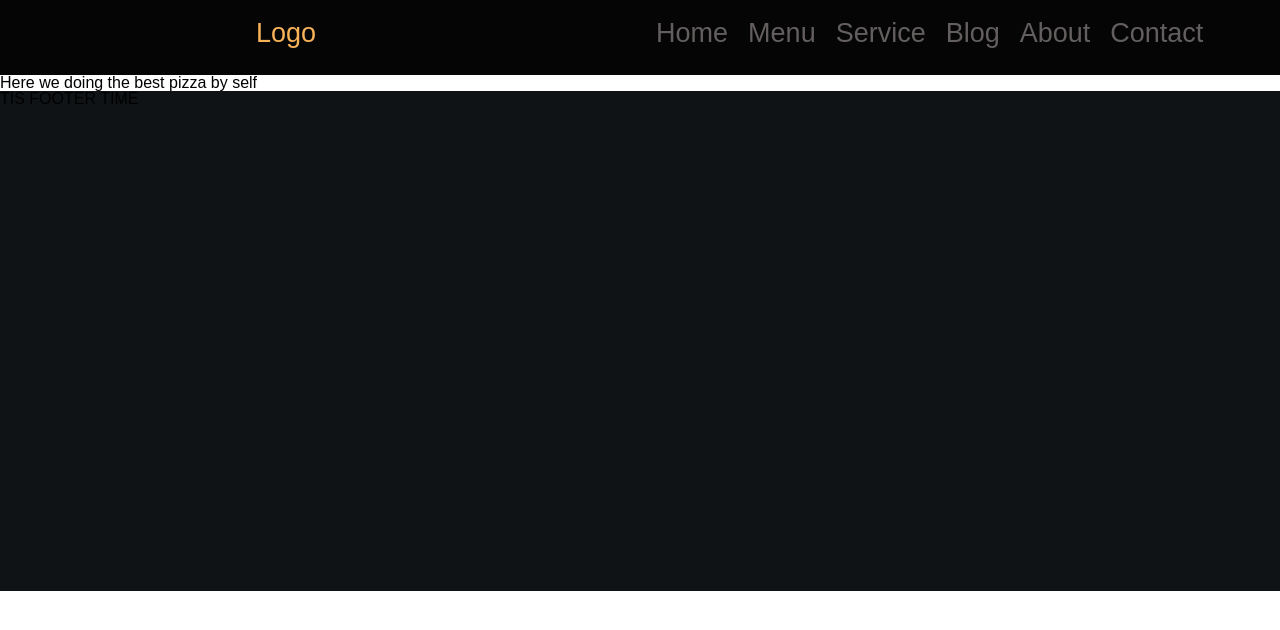
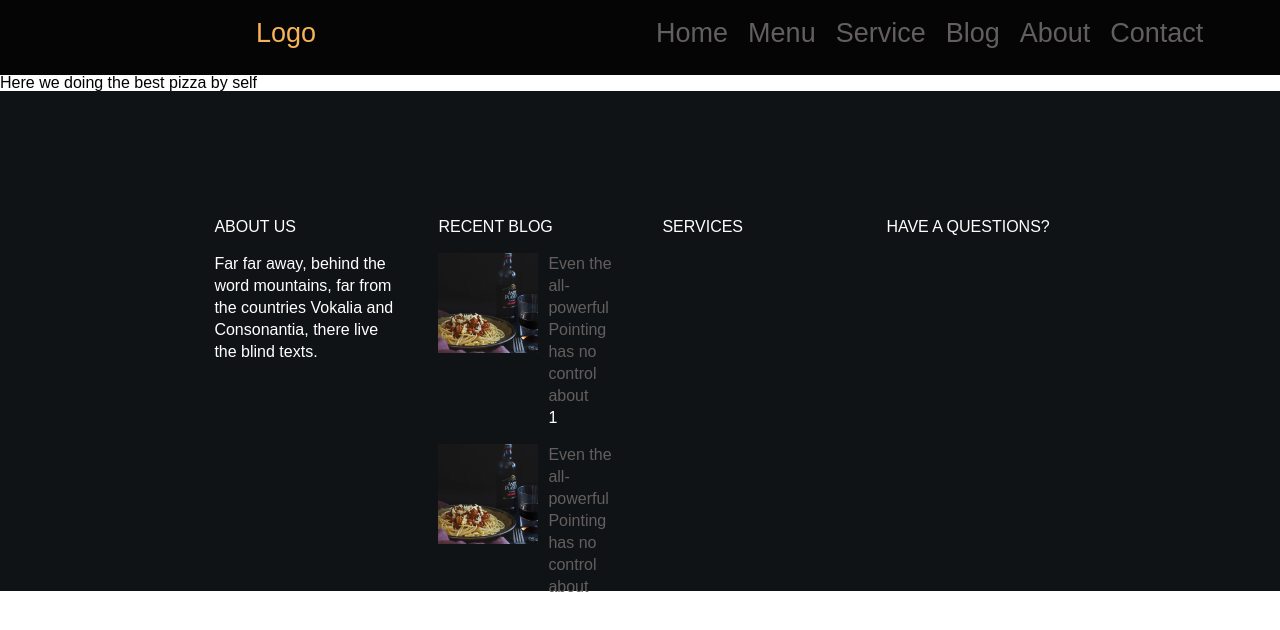
Before and after one commit to DmitryVoloshin/PizzaApp, a React (Create React App) app: page /constructor in a window 1280 px wide. Shown: the top 630 px of the page. Built offline with nearby package versions, Linux system fonts and the light colour scheme.

Commit message:
some changes in footer

```diff
--- a/src/components/footer/footer.css
+++ b/src/components/footer/footer.css
@@ -1,4 +1,33 @@
 .footer-block{
     height: 500px;
     background-color:#101315;
+    color: white;
 }
+.footer-item_title{
+    padding-bottom: 15px;
+}
+.footer-items_list{
+    display: flex;
+    flex-direction: row;
+    justify-content: space-around;
+    padding-right: 15%;
+    padding-left: 15%;
+    padding-top: 125px;
+}
+.footer-block_item{
+    width: 20%;
+    line-height: 22px;
+}
+.blog-item_first{
+    display: flex;
+    flex-direction: column;
+    padding-left: 10px;
+}
+.footer-blog_image{
+    width: 100px;
+    height: 100px;
+}
+.blog-item_block{
+  display: flex;
+  padding-bottom: 15px;
+}
--- a/src/components/footer/footer.js
+++ b/src/components/footer/footer.js
@@ -2,9 +2,50 @@ import React from 'react';
 
 import './footer.css'
 
+import image1 from './../../img/footerimg/image1.jpg'
+
 const Footer = ( ) =>{
     return(
-        <div className="footer-block">TIS FOOTER TIME</div>
+        <footer className="footer-block">
+            <div className="main-footer_block">
+                <ul className="footer-items_list">
+                    <li className="footer-block_item">
+                        <h2 className="footer-item_title">ABOUT US</h2>
+                        <p>Far far away, behind the word mountains,
+                            far from the countries Vokalia and Consonantia,
+                            there live the blind texts.</p>
+                    </li>
+                    <li className="footer-block_item">
+                        <h2 className="footer-item_title">RECENT BLOG</h2>
+                        <div className="blog-item">
+                            <div className="blog-item_block">
+                                <img src={image1} className="footer-blog_image"/>
+                                <div className="blog-item_first">
+                                    <a>Even the all-powerful Pointing has no control about</a>
+                                    <span>1</span>
+                                </div>
+                            </div>
+                            <div className="blog-item_block">
+                                <img src={image1} className="footer-blog_image"/>
+                                <div className="blog-item_first">
+                                    <a>Even the all-powerful Pointing has no control about</a>
+                                    <span>1</span>
+                                </div>
+                            </div>
+                        </div>
+                    </li>
+                    <li className="footer-block_item">
+                        <h2 className="footer-item_title">SERVICES</h2>
+                    </li>
+                    <li className="footer-block_item">
+                        <h2 className="footer-item_title">HAVE A QUESTIONS?</h2>
+                    </li>
+                </ul>
+            </div>
+            <div>
+
+            </div>
+        </footer>
     )
 }
 
```
Also changed, not shown: src/img/footerimg/image1.jpg (added), src/img/footerimg/image2.jpg (added).
